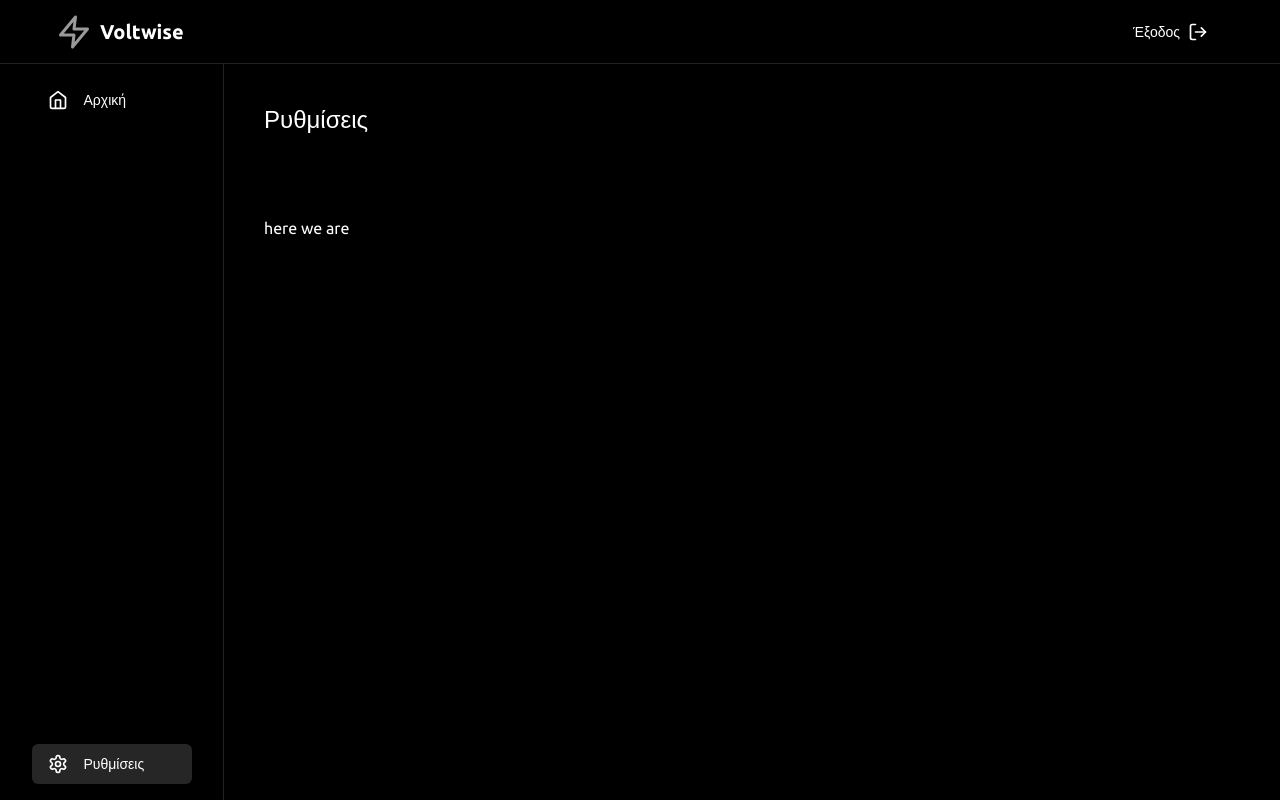
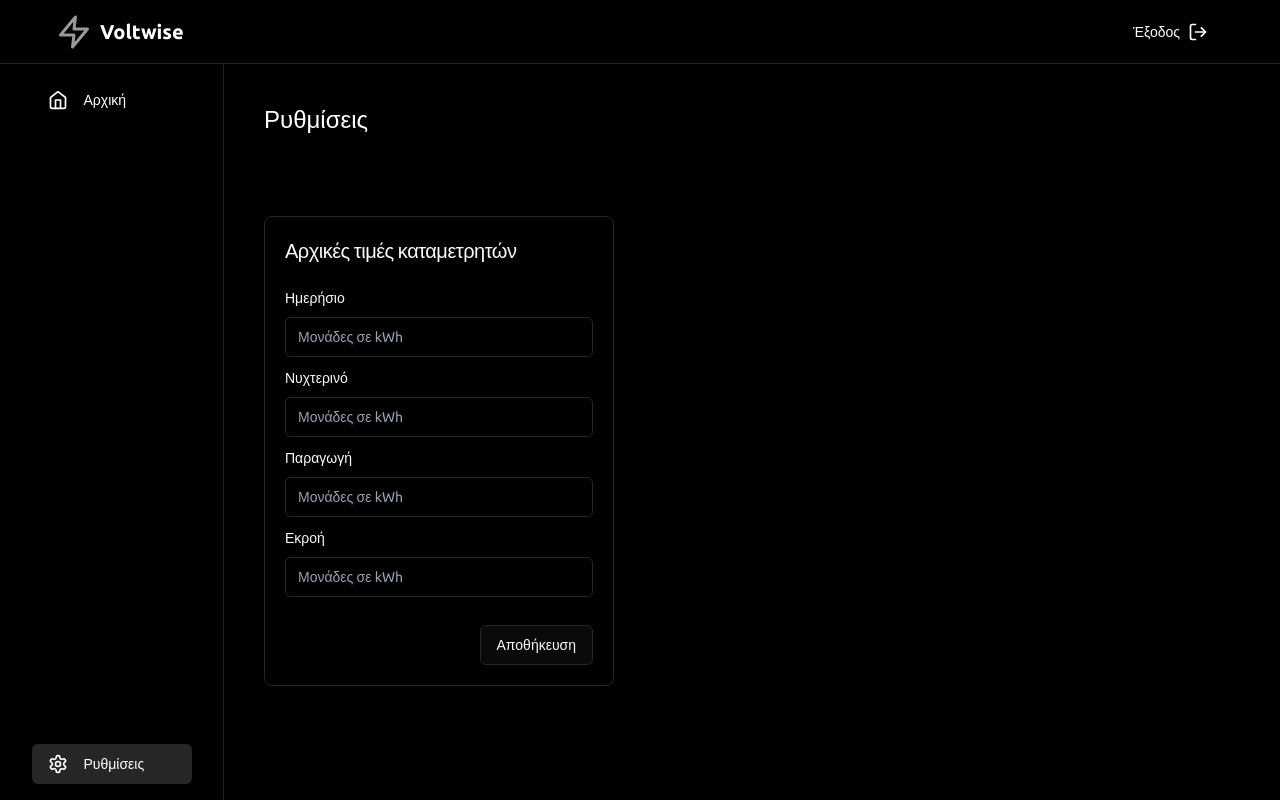
Before and after one commit to pkonstantinou/voltwise, a Next.js app: page /settings in a window 1280 px wide. Built offline with nearby package versions, Linux system fonts and the light colour scheme.

Commit message:
Add InitialReadingsForm

```diff
--- a/src/app/(root)/settings/page.tsx
+++ b/src/app/(root)/settings/page.tsx
@@ -1,7 +1,12 @@
 import { Page } from "@/components/layout";
+import { InitialReadingsForm } from "@/components/forms";
 
 const SettingsPage = () => {
-  return <Page header="Ρυθμίσεις">here we are</Page>;
+  return (
+    <Page header="Ρυθμίσεις">
+      <InitialReadingsForm />
+    </Page>
+  );
 };
 
 export default SettingsPage;
--- /dev/null
+++ b/src/components/forms/InitialReadingsForm/InitialReadingsForm.tsx
@@ -0,0 +1,77 @@
+"use client";
+
+import * as z from "zod";
+import { useForm } from "react-hook-form";
+import { zodResolver } from "@hookform/resolvers/zod";
+import { Button } from "@/components/ui/button";
+import {
+  Card,
+  CardContent,
+  CardFooter,
+  CardHeader,
+  CardTitle,
+} from "@/components/ui/card";
+import { Form } from "@/components/ui/form";
+import { ReadingsValidation } from "@/lib/validations";
+import { ReadingInput } from "./ReadingInput";
+
+export const InitialReadingsForm = () => {
+  const form = useForm<z.infer<typeof ReadingsValidation>>({
+    resolver: zodResolver(ReadingsValidation),
+    defaultValues: {
+      day_consumption: "",
+      night_consumption: "",
+      total_production: "",
+      outflow_production: "",
+    },
+  });
+
+  const onSubmit = async (values: z.infer<typeof ReadingsValidation>) => {
+    console.log({ values });
+  };
+
+  return (
+    <Card className="w-[350px]">
+      <Form {...form}>
+        <form onSubmit={form.handleSubmit(onSubmit)}>
+          <CardHeader>
+            <CardTitle className="text-xl font-normal">
+              Αρχικές τιμές καταμετρητών
+            </CardTitle>
+          </CardHeader>
+          <CardContent>
+            <ReadingInput
+              form={form}
+              name="day_consumption"
+              label="Ημερήσιο"
+              placeholder="Μονάδες σε kWh"
+            />
+            <ReadingInput
+              form={form}
+              name="night_consumption"
+              label="Νυχτερινό"
+              placeholder="Μονάδες σε kWh"
+            />
+            <ReadingInput
+              form={form}
+              name="total_production"
+              label="Παραγωγή"
+              placeholder="Μονάδες σε kWh"
+            />
+            <ReadingInput
+              form={form}
+              name="outflow_production"
+              label="Εκροή"
+              placeholder="Μονάδες σε kWh"
+            />
+          </CardContent>
+          <CardFooter className="flex justify-end">
+            <Button variant="outline" type="submit">
+              Αποθήκευση
+            </Button>
+          </CardFooter>
+        </form>
+      </Form>
+    </Card>
+  );
+};
--- /dev/null
+++ b/src/components/forms/InitialReadingsForm/ReadingInput.tsx
@@ -0,0 +1,39 @@
+import * as z from "zod";
+import { UseFormReturn } from "react-hook-form";
+import {
+  FormControl,
+  FormField,
+  FormItem,
+  FormLabel,
+} from "@/components/ui/form";
+import { Input } from "@/components/ui/input";
+import { ReadingsValidation } from "@/lib/validations";
+
+type ReadingInputProps = {
+  form: UseFormReturn<z.infer<typeof ReadingsValidation>>;
+  name: keyof z.infer<typeof ReadingsValidation>;
+  label: string;
+  placeholder?: string;
+};
+
+export const ReadingInput: React.FC<ReadingInputProps> = ({
+  form,
+  name,
+  label,
+  placeholder,
+}) => {
+  return (
+    <FormField
+      control={form.control}
+      name={name}
+      render={({ field }) => (
+        <FormItem className="mb-2">
+          <FormLabel>{label}</FormLabel>
+          <FormControl>
+            <Input type="number" placeholder={placeholder} {...field} />
+          </FormControl>
+        </FormItem>
+      )}
+    />
+  );
+};
--- /dev/null
+++ b/src/components/forms/InitialReadingsForm/index.ts
@@ -0,0 +1 @@
+export { InitialReadingsForm } from "./InitialReadingsForm";
--- /dev/null
+++ b/src/components/forms/index.ts
@@ -0,0 +1 @@
+export { InitialReadingsForm } from "./InitialReadingsForm";
--- /dev/null
+++ b/src/lib/validations/index.ts
@@ -0,0 +1 @@
+export { ReadingsValidation } from "./readings";
--- /dev/null
+++ b/src/lib/validations/readings.ts
@@ -0,0 +1,8 @@
+import * as z from "zod";
+
+export const ReadingsValidation = z.object({
+  day_consumption: z.string().nonempty(),
+  night_consumption: z.string().nonempty(),
+  total_production: z.string().nonempty(),
+  outflow_production: z.string().nonempty(),
+});
```
